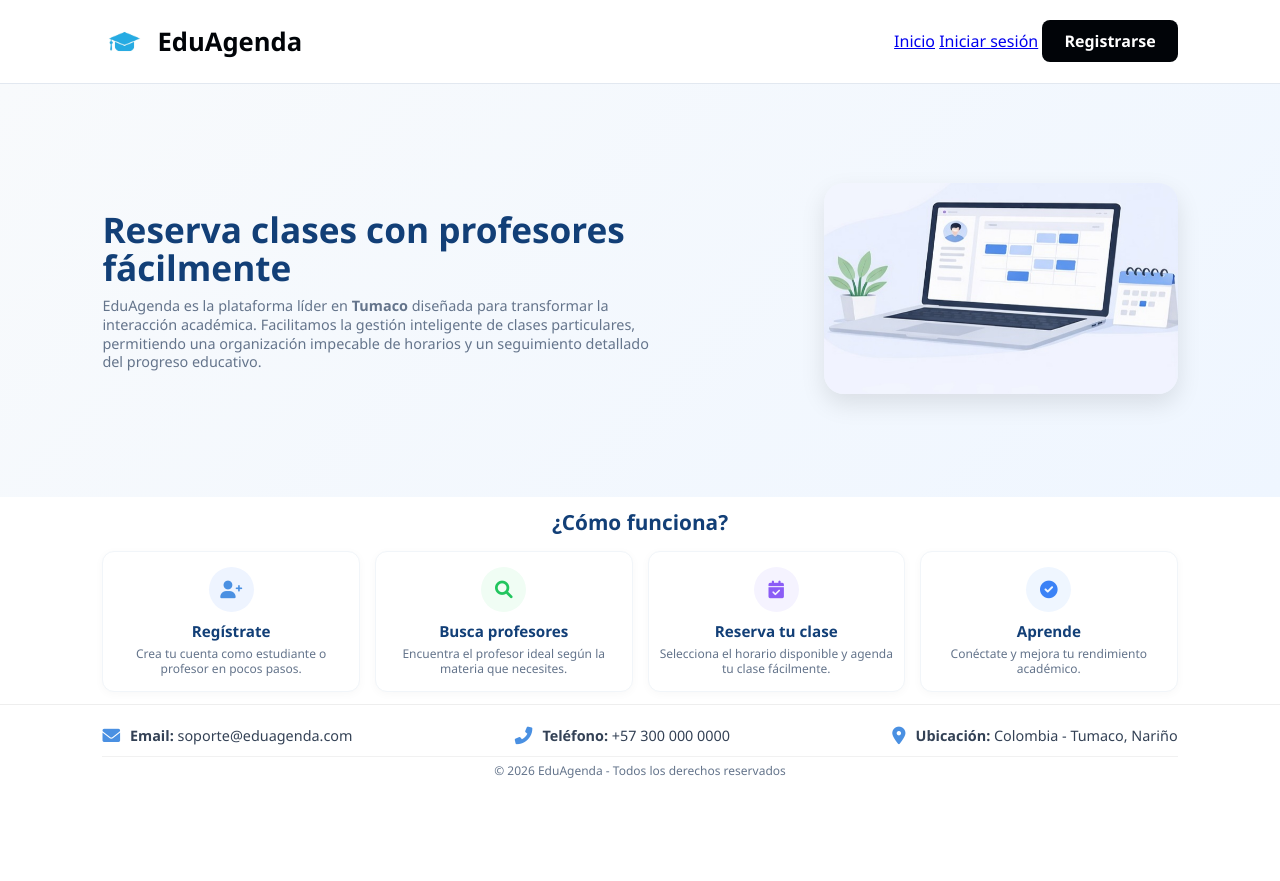
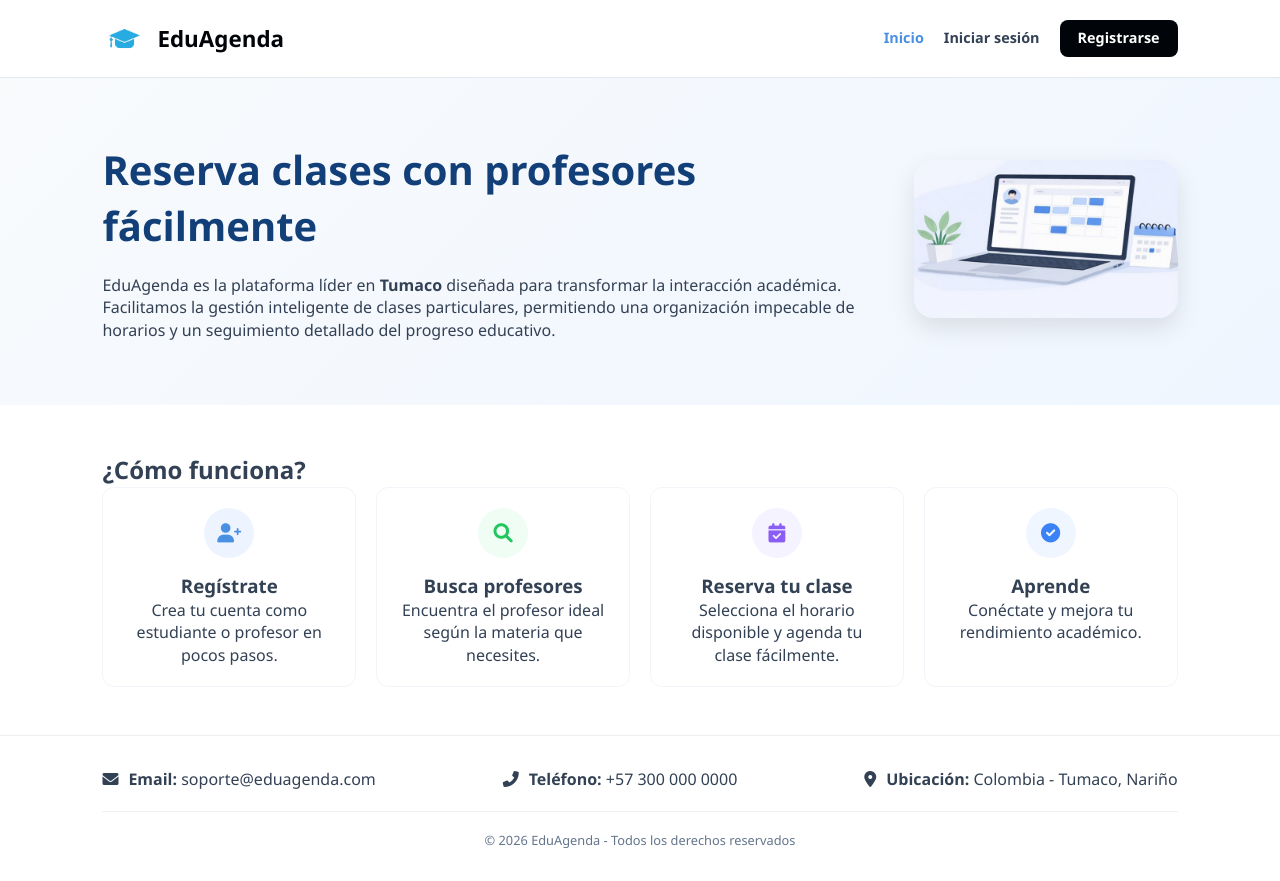
Before and after one commit to Edu-Agenda/Edu, a website: page agenda/main.html in a window 1280 px wide. Before the commit the page ends 800 px from the top, so only its background shows below. Drawn offline with Linux system fonts and the light colour scheme.

Commit message:
actualizacion de registro

```diff
--- a/agenda/css/colors.css
+++ b/agenda/css/colors.css
@@ -7,6 +7,7 @@
     --bg-light: #f8fafc;
     --text-dark: #334155;
     --text-gray: #64748b;
+    --error: #ef4444;
 }
 
 * {
@@ -18,12 +19,11 @@
 body {
     font-family: 'Segoe UI', Roboto, Helvetica, Arial, sans-serif;
     color: var(--text-dark);
-    background-color: var(--white);
-    line-height: 1.3;
-    height: 100vh;
+    background-color: var(--bg-light); /* Cambiado a gris muy claro para que resalten las cards */
+    line-height: 1.4;
+    min-height: 100vh;
     display: flex;
     flex-direction: column;
-    overflow: hidden;
 }
 
 /* --- NAVBAR --- */
@@ -31,175 +31,229 @@ body {
     display: flex;
     justify-content: space-between;
     align-items: center;
-    padding: 1.2rem 8%;
+    padding: 1rem 8%;
     background: var(--white);
     border-bottom: 1px solid #e2e8f0;
-    flex-shrink: 0;
+    position: sticky;
+    top: 0;
+    z-index: 1000;
 }
 
 .logo {
     display: flex;
     align-items: center;
     gap: 10px;
-    font-size: 1.6rem;
+    font-size: 1.4rem;
     font-weight: 800;
     color: var(--black);
 }
 
-.nav-links {
+.menu {
     display: flex;
     align-items: center;
-    gap: 25px;
+    gap: 20px;
 }
 
-.nav-item {
+.menu a {
     text-decoration: none;
     color: var(--text-dark);
     font-weight: 600;
+    font-size: 0.9rem;
+}
+
+.menu a.activo {
+    color: var(--primary);
 }
 
 .btn-register {
     background-color: var(--black);
-    color: white;
-    padding: 10px 22px;
+    color: white !important;
+    padding: 8px 18px;
     border-radius: 8px;
-    text-decoration: none;
+    transition: 0.3s;
+}
+
+/* --- FORMULARIOS Y CARDS (REGISTRO Y SESIÓN) --- */
+.container {
+    flex: 1;
+    display: flex;
+    justify-content: center;
+    align-items: center;
+    padding: 40px 20px;
+}
+
+.card {
+    background: var(--white);
+    padding: 30px;
+    border-radius: 16px;
+    box-shadow: 0 10px 25px rgba(0, 0, 0, 0.05);
+    width: 100%;
+    max-width: 450px;
+}
+
+.card h2 {
+    color: var(--dark);
+    margin-bottom: 10px;
+    font-size: 1.6rem;
+    text-align: center;
+}
+
+.subtitle {
+    text-align: center;
+    color: var(--text-gray);
+    font-size: 0.9rem;
+    margin-bottom: 25px;
+}
+
+.input-group {
+    position: relative;
+    margin-bottom: 15px;
+}
+
+.input-group i {
+    position: absolute;
+    left: 15px;
+    top: 50%;
+    transform: translateY(-50%);
+    color: var(--text-gray);
+}
+
+.input-group input {
+    width: 100%;
+    padding: 12px 15px 12px 45px;
+    border: 1px solid #e2e8f0;
+    border-radius: 8px;
+    font-size: 0.95rem;
+    transition: 0.3s;
+}
+
+.input-group input:focus {
+    border-color: var(--primary);
+    outline: none;
+    box-shadow: 0 0 0 3px rgba(74, 144, 226, 0.1);
+}
+
+/* Opciones de Radio */
+.tipo-usuario {
+    margin-bottom: 20px;
+}
+
+.tipo-usuario label {
+    display: block;
+    margin-bottom: 8px;
     font-weight: 600;
 }
 
-/* --- HERO SECTION --- */
+.opciones {
+    display: flex;
+    gap: 15px;
+}
+
+.opcion {
+    flex: 1;
+    display: flex;
+    align-items: center;
+    justify-content: center;
+    gap: 8px;
+    padding: 10px;
+    border: 1px solid #e2e8f0;
+    border-radius: 8px;
+    cursor: pointer;
+    font-size: 0.9rem;
+}
+
+.opcion input {
+    margin-right: 5px;
+}
+
+/* Botón del Formulario */
+.btn-register[type="submit"], .btn {
+    width: 100%;
+    padding: 12px;
+    background-color: var(--primary);
+    color: white;
+    border: none;
+    border-radius: 8px;
+    font-weight: 700;
+    cursor: pointer;
+    transition: 0.3s;
+    font-size: 1rem;
+}
+
+.btn-register:hover {
+    background-color: var(--dark);
+}
+
+/* --- HERO SECTION (PÁGINA INICIO) --- */
 .hero-section {
     display: flex;
     align-items: center;
-    padding: 1.5vh 8%;
+    padding: 4rem 8%;
     background: linear-gradient(135deg, #f8fafc 0%, #eff6ff 100%);
     gap: 40px;
-    flex: 1;
-    min-height: 0;
 }
 
 .hero-content h1 {
-    font-size: 2.2rem;
+    font-size: 2.5rem;
     color: var(--dark);
-    line-height: 1.1;
-    margin-bottom: 10px;
-}
-
-.description {
-    font-size: 0.9rem;
-    color: var(--text-gray);
-    max-width: 550px;
+    margin-bottom: 20px;
 }
 
 .hero-visual img {
     max-width: 100%;
-    max-height: 28vh;
-    /* reducido para dar más espacio al footer */
-    width: auto;
     border-radius: 20px;
     box-shadow: 0 10px 25px rgba(0, 0, 0, 0.1);
 }
 
 /* --- SECCIÓN PASOS --- */
 .steps-section {
-    padding: 1.5vh 8%;
-    flex-shrink: 0;
+    padding: 3rem 8%;
     background-color: #fff;
-}
-
-.section-title {
-    text-align: center;
-    font-size: 1.3rem;
-    color: var(--dark);
-    margin-bottom: 15px;
 }
 
 .grid-steps {
     display: grid;
-    grid-template-columns: repeat(4, 1fr);
-    gap: 15px;
+    grid-template-columns: repeat(auto-fit, minmax(200px, 1fr));
+    gap: 20px;
 }
 
 .step-card {
-    background: var(--white);
-    padding: 15px 10px;
+    padding: 20px;
     border-radius: 12px;
     text-align: center;
-    display: flex;
-    flex-direction: column;
-    align-items: center;
-    box-shadow: 0 2px 10px rgba(0, 0, 0, 0.03);
     border: 1px solid #f1f5f9;
 }
 
 .icon-circle {
-    width: 45px;
-    height: 45px;
+    width: 50px;
+    height: 50px;
     border-radius: 50%;
+    margin: 0 auto 15px;
     display: flex;
     align-items: center;
     justify-content: center;
-    margin-bottom: 10px;
-    font-size: 1.1rem;
+    font-size: 1.2rem;
 }
 
-.icon-blue {
-    background-color: #eef4ff;
-    color: #4a90e2;
+/* Colores de Iconos */
+.icon-blue { background: #eef4ff; color: #4a90e2; }
+.icon-green { background: #f0fdf4; color: #22c55e; }
+.icon-purple { background: #f5f3ff; color: #8b5cf6; }
+.icon-check { background: #eff6ff; color: #3b82f6; }
+
+/* --- FOOTER --- */
+.footer-contact {
+    background-color: var(--white);
+    padding: 2rem 8%;
+    border-top: 1px solid #eee;
 }
 
-.icon-green {
-    background-color: #f0fdf4;
-    color: #22c55e;
-}
-
-.icon-purple {
-    background-color: #f5f3ff;
-    color: #8b5cf6;
-}
-
-.icon-check {
-    background-color: #eff6ff;
-    color: #3b82f6;
-}
-
-.step-card h3 {
-    font-size: 0.95rem;
-    color: var(--dark);
-    margin-bottom: 5px;
-}
-
-.step-card p {
-    font-size: 0.75rem;
-    color: var(--text-gray);
-    line-height: 1.2;
-}
-
-/* --- FOOTER DE CONTACTO (MEJORADO) --- */
-.footer-contact {
-    background-color: var(--white);
-    padding: 2.5vh 8%;
-    border-top: 1px solid #eee;
-    flex-shrink: 0;
-    min-height: 12vh;
-    display: flex;
-    flex-direction: column;
-    justify-content: center;
-}
-
-.footer-contact h2 {
-    font-size: 1.2rem;
-    color: var(--dark);
-    margin-bottom: 12px;
-}
-
-/* Mejor distribución horizontal */
 .contact-horizontal {
     display: flex;
     justify-content: space-between;
     gap: 20px;
     flex-wrap: wrap;
-    margin-bottom: 10px;
+    margin-bottom: 20px;
 }
 
 .contact-item {
@@ -208,19 +262,10 @@ body {
     gap: 10px;
 }
 
-.contact-item i {
-    color: var(--primary);
-    font-size: 1.1rem;
-}
-
-.contact-item p {
-    font-size: 0.9rem;
-}
-
 .copyright {
     text-align: center;
-    font-size: 0.75rem;
+    font-size: 0.8rem;
     color: var(--text-gray);
+    padding-top: 20px;
     border-top: 1px solid #f1f1f1;
-    padding-top: 6px;
 }
--- a/agenda/main.html
+++ b/agenda/main.html
@@ -37,7 +37,7 @@
         </div>
 
         <div class="hero-visual">
-            <img src="compu.jpeg" alt="EduAgenda Dashboard" />
+            <img src="compu.jpeg" alt="EduAgenda Interfaz" />
         </div>
     </header>
 
@@ -45,6 +45,7 @@
         <h2 class="section-title">¿Cómo funciona?</h2>
 
         <div class="grid-steps">
+
             <div class="step-card">
                 <div class="icon-circle icon-blue">
                     <i class="fas fa-user-plus"></i>
@@ -76,11 +77,13 @@
                 <h3>Aprende</h3>
                 <p>Conéctate y mejora tu rendimiento académico.</p>
             </div>
+
         </div>
     </section>
 
     <footer class="footer-contact">
         <div class="contact-horizontal">
+
             <div class="contact-item">
                 <i class="fas fa-envelope"></i>
                 <p><strong>Email:</strong> soporte@eduagenda.com</p>
@@ -95,6 +98,7 @@
                 <i class="fas fa-map-marker-alt"></i>
                 <p><strong>Ubicación:</strong> Colombia - Tumaco, Nariño</p>
             </div>
+
         </div>
 
         <p class="copyright">© 2026 EduAgenda - Todos los derechos reservados</p>
@@ -104,4 +108,5 @@
     <script src="js/sesion.js"></script>
 
 </body>
+
 </html>
```
Also changed, not shown: agenda/registrate.html (+1 -1 lines), 1 other file.
